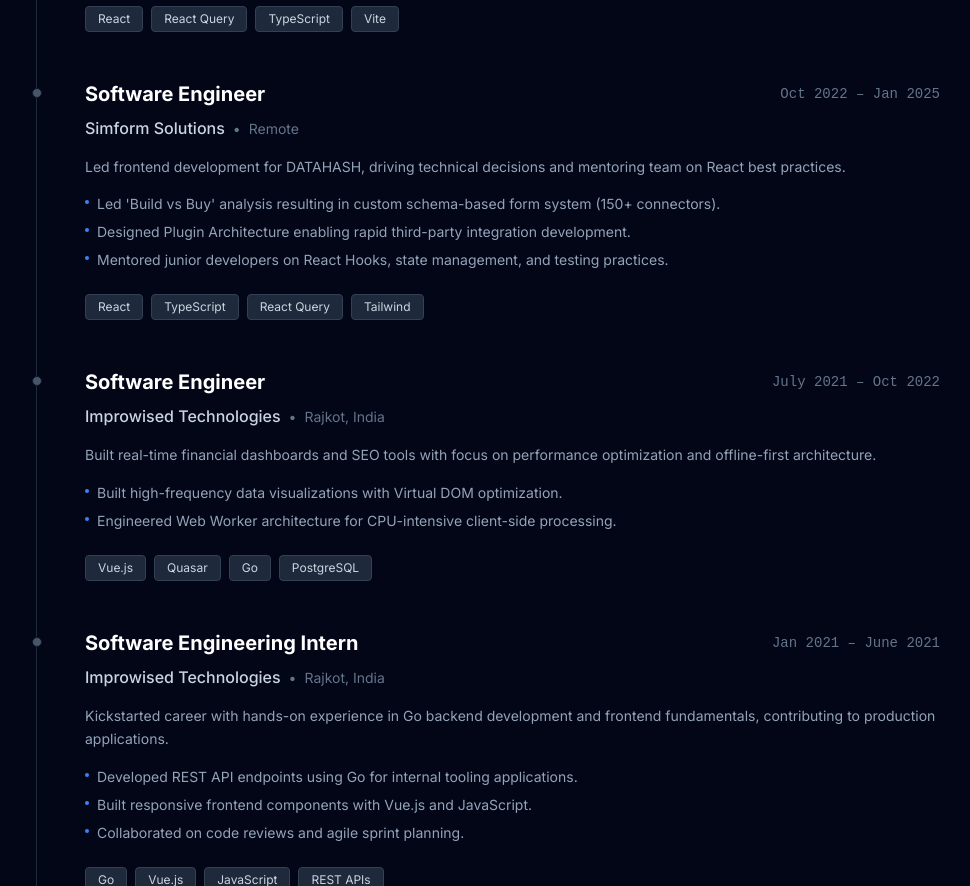
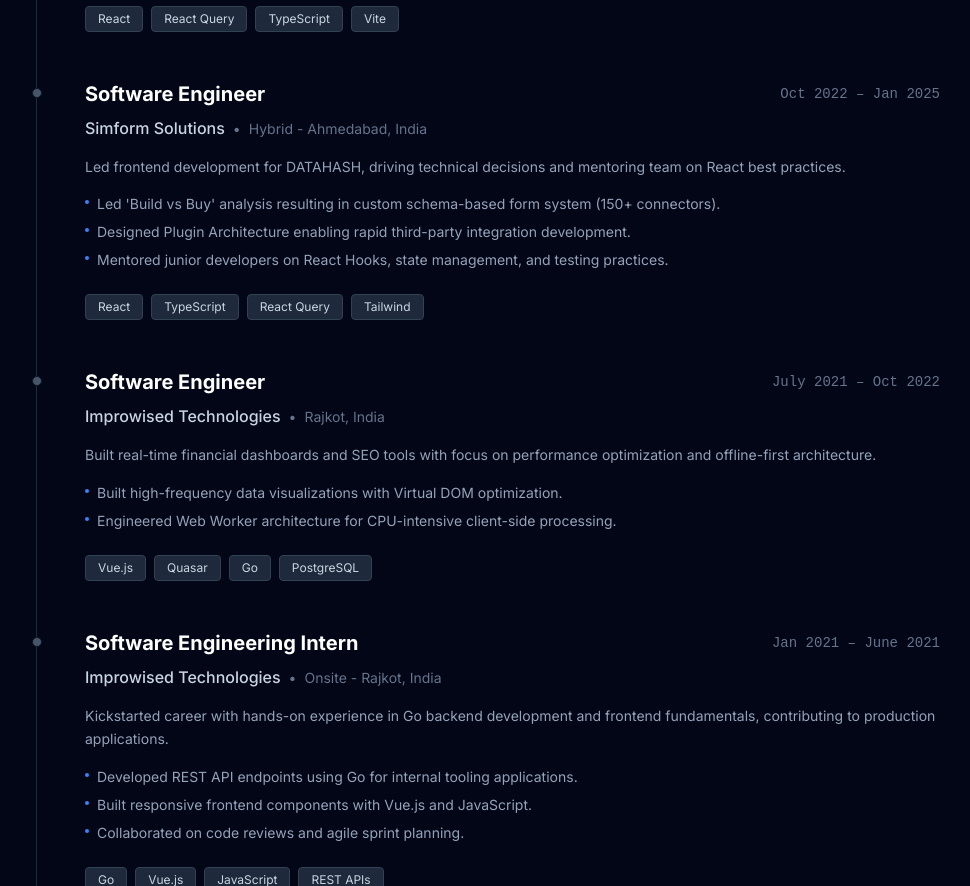
Before and after one commit to divyasonara7/portfolio, a React (Vite) app: page / in a window 1280 px wide. Shown: the part 5640-6526 px from the top of the page, without its empty margins (164-1134 px from the left). Built offline with nearby package versions, Linux system fonts and the light colour scheme.

Commit message:
fix: update job locations to reflect hybrid and onsite arrangements

```diff
--- a/src/constants/constants.ts
+++ b/src/constants/constants.ts
@@ -102,7 +102,7 @@
     role: "Sr. Software Engineer",
     company: "Simform Solutions",
     period: "Jan 2025 – Present",
-    location: "Remote",
+    location: "Hybrid - Ahmedabad, India",
     description: "Leading frontend architecture for CENTX, applying System Design principles to build a scalable, high-performance survey platform.",
     technologies: ["React", "React Query", "TypeScript", "Vite"],
     highlights: [
@@ -116,7 +116,7 @@
     role: "Software Engineer",
     company: "Simform Solutions",
     period: "Oct 2022 – Jan 2025",
-    location: "Remote",
+    location: "Hybrid - Ahmedabad, India",
     description: "Led frontend development for DATAHASH, driving technical decisions and mentoring team on React best practices.",
     technologies: ["React", "TypeScript", "React Query", "Tailwind"],
     highlights: [
@@ -143,7 +143,7 @@
     role: "Software Engineering Intern",
     company: "Improwised Technologies",
     period: "Jan 2021 – June 2021",
-    location: "Rajkot, India",
+    location: "Onsite - Rajkot, India",
     description: "Kickstarted career with hands-on experience in Go backend development and frontend fundamentals, contributing to production applications.",
     technologies: ["Go", "Vue.js", "JavaScript", "REST APIs"],
     highlights: [
```
